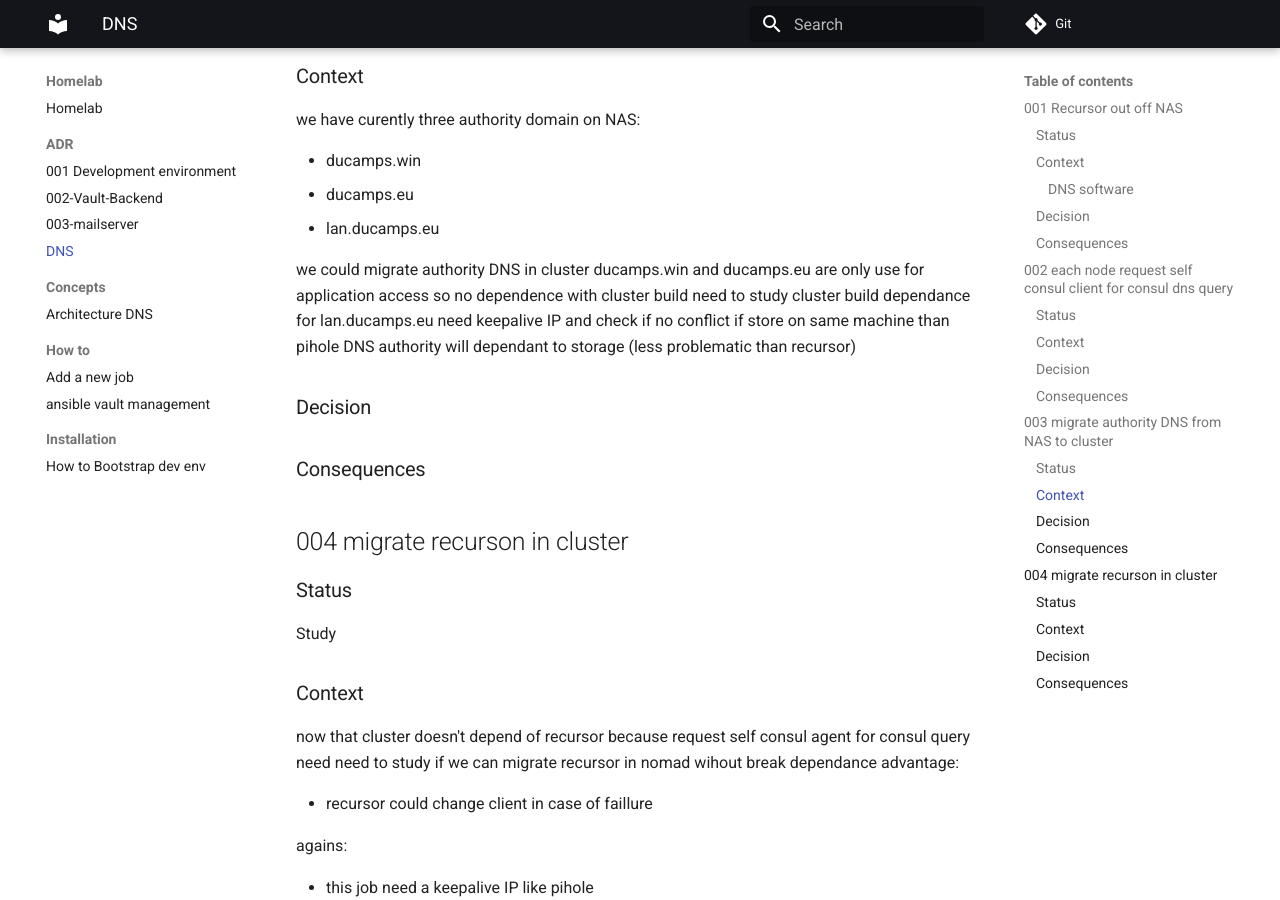
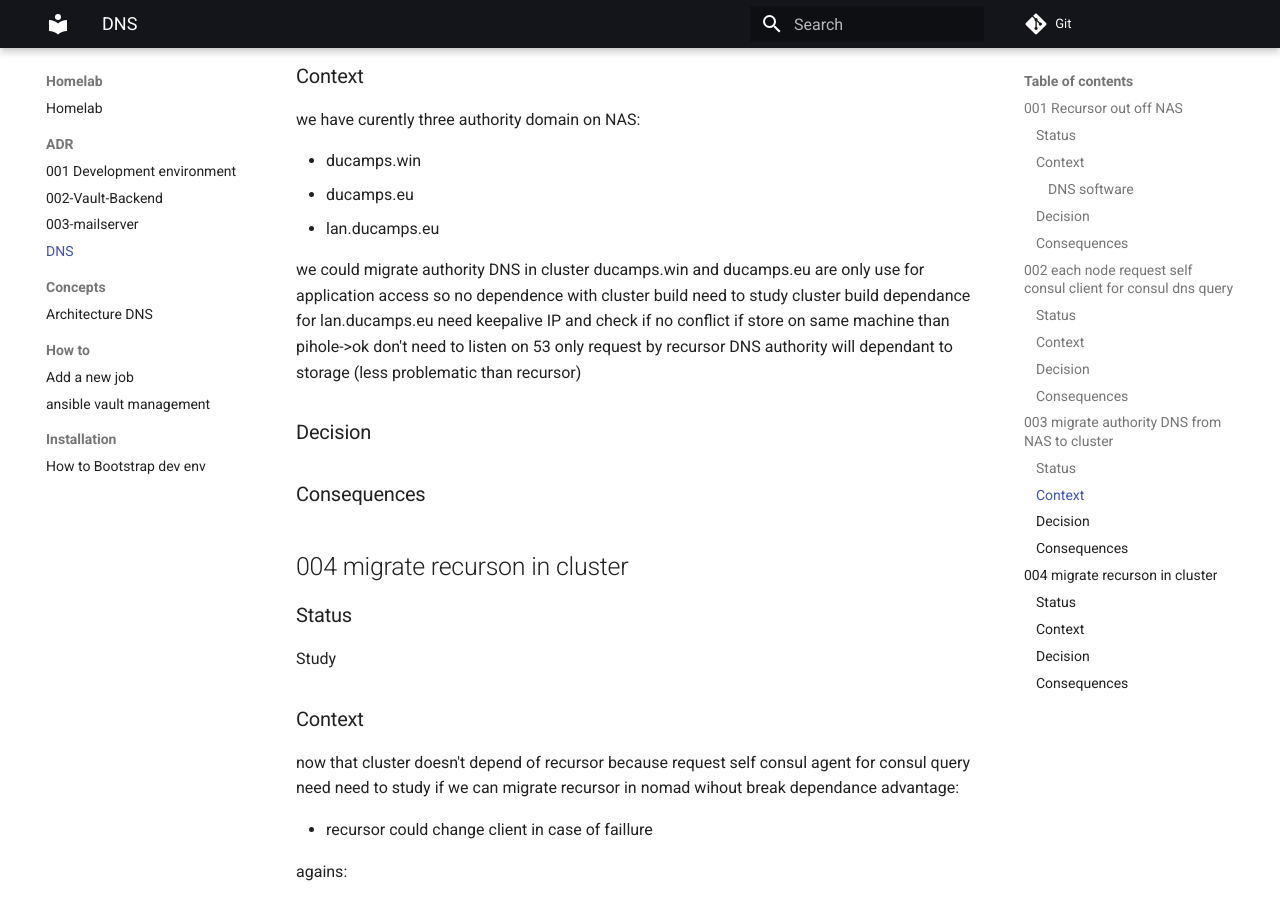
Before and after one commit to vincentDcmps/homelab, an MkDocs documentation site: the page built from docs/ADR/004-DNS.md, in a window 1280 px wide and 900 px high, scrolled down 1676 px. Built offline with MkDocs 1.6.1 and Material for MkDocs 9.7.7, drawn with Linux system fonts in a browser that asks for light colours.

Commit message:
style: fix markdown

```diff
--- a/docs/ADR/004-DNS.md
+++ b/docs/ADR/004-DNS.md
@@ -69,7 +69,7 @@ we have curently three authority domain on NAS:
 we could migrate authority DNS in cluster
 ducamps.win and ducamps.eu are only use for application access so no dependence with cluster build
 need to study cluster build dependance for lan.ducamps.eu
-need keepalive IP and check if no conflict if store on same machine than pihole
+need keepalive IP and check if no conflict if store on same machine than pihole->ok don't need to listen on 53 only request by recursor
 DNS authority will dependant to storage (less problematic than recursor)
 
 ### Decision
```
Also changed, not shown: README.md (+0 -1 lines), docs/Concepts/DNS.md (line endings or trailing spaces).
